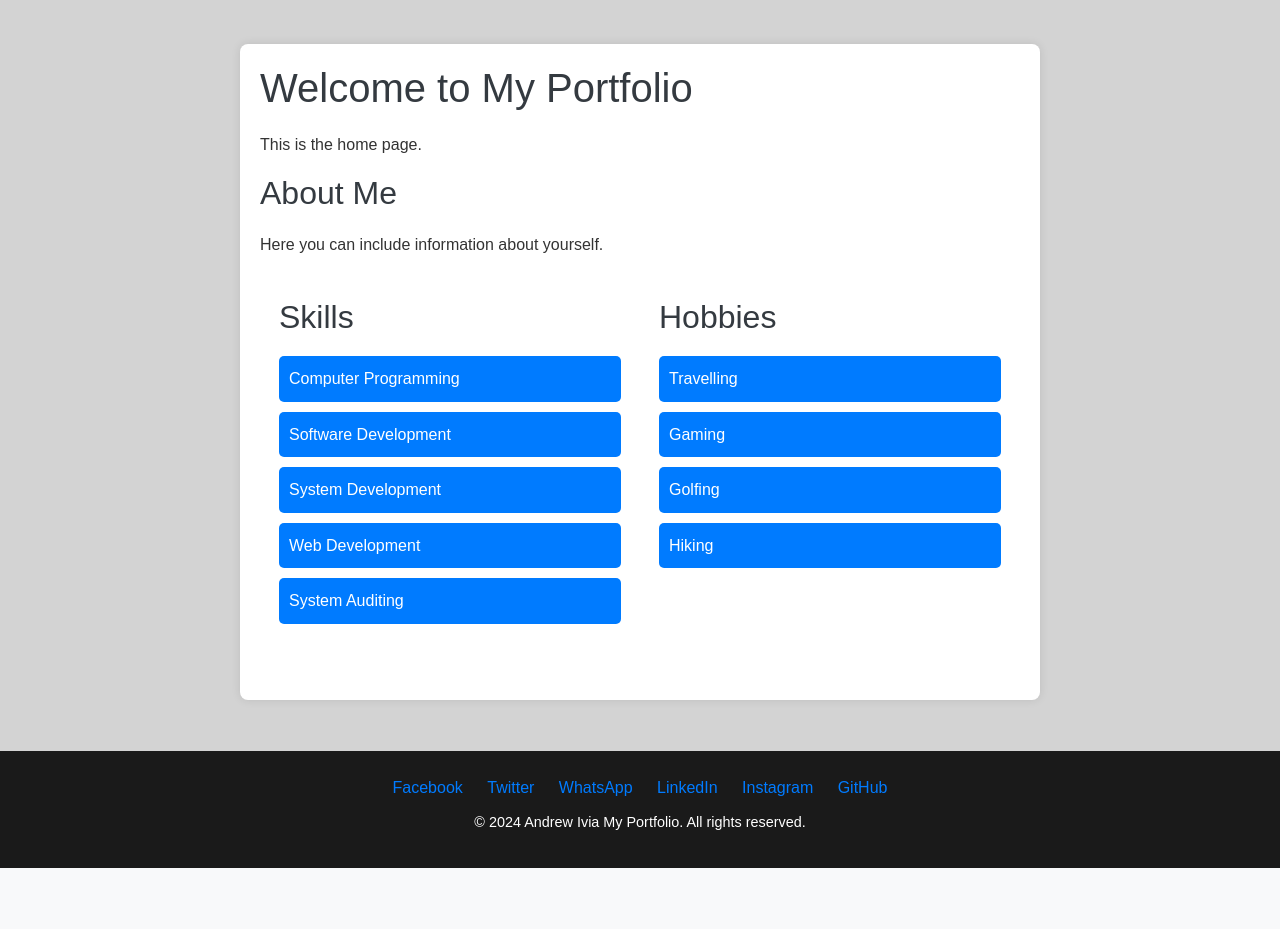
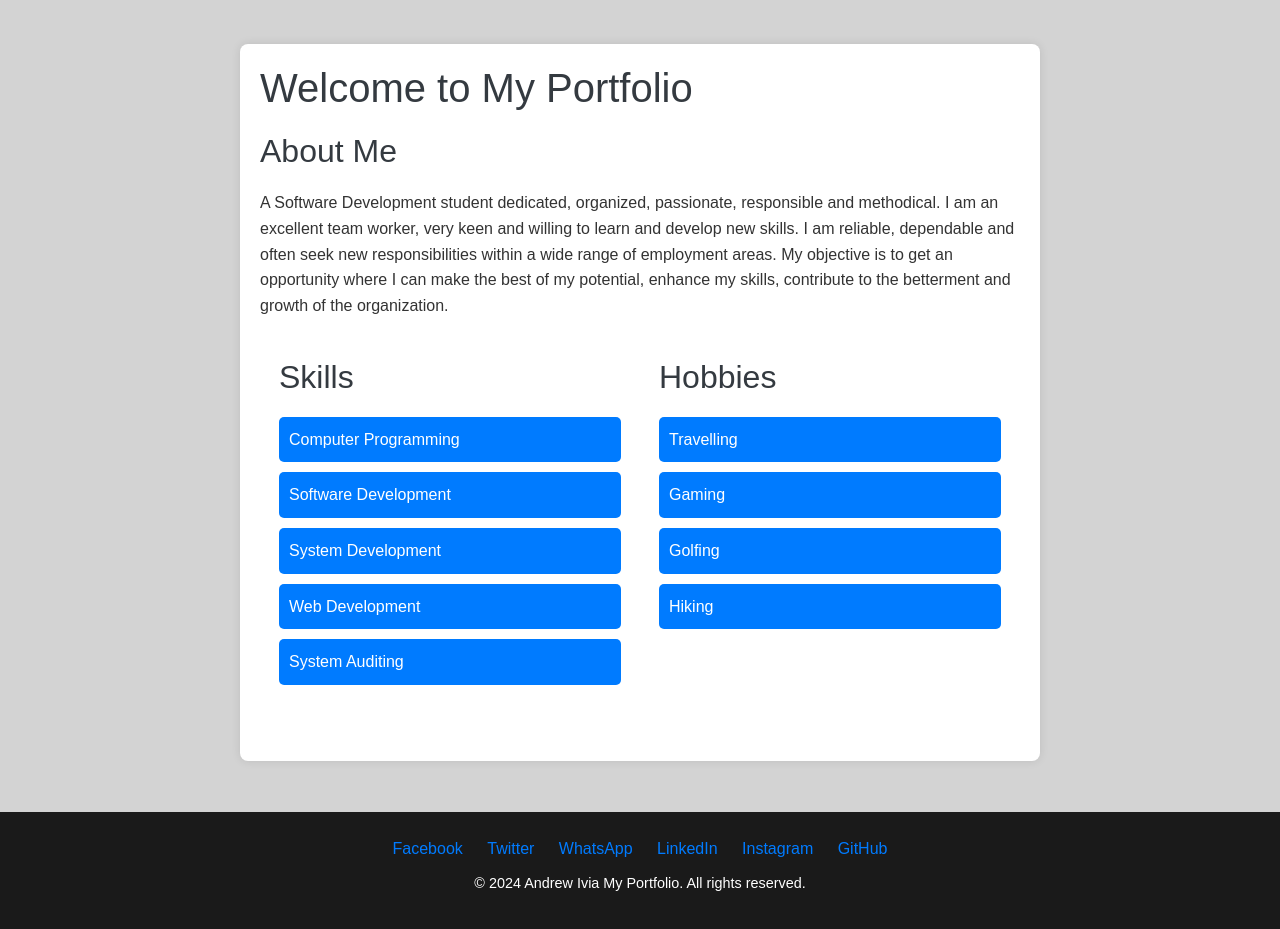
Before and after one commit to Ivia95/eMobilis-Django-Portfolio-Assignment, a Django app: page / in a window 1280 px wide. Shown: the part 58-987 px from the top of the page. Before the commit the page ends 926 px from the top, so only its background shows below. Run offline with Django 5.2, Linux system fonts and the light colour scheme; some libraries are stand-ins or nearby versions.

Commit message:
Updating Readme

```diff
--- a/contact/templates/contact/home.html
+++ b/contact/templates/contact/home.html
@@ -15,9 +15,11 @@
             flex-direction: column;
             min-height: 100vh;
         }
+
         .navbar {
             margin-bottom: 20px;
         }
+
         .container {
             max-width: 800px;
             margin: auto;
@@ -27,25 +29,31 @@
             box-shadow: 0 0 10px rgba(0, 0, 0, 0.1);
             flex: 1;
         }
+
         h1, h2 {
             color: #343a40;
             margin-bottom: 20px;
         }
+
         section {
             margin-bottom: 40px;
         }
+
         .skills-hobbies {
             display: flex;
             justify-content: space-around;
             margin-top: 20px;
         }
+
         .skills, .hobbies {
             width: 45%;
         }
+
         .skills ul, .hobbies ul {
             list-style-type: none;
             padding: 0;
         }
+
         .skills ul li, .hobbies ul li {
             background: #007bff;
             color: #fff;
@@ -54,9 +62,11 @@
             border-radius: 5px;
             transition: background 0.3s ease;
         }
+
         .skills ul li:hover, .hobbies ul li:hover {
             background: #0056b3;
         }
+
         footer {
             background: #1a1a1a;
             color: #fff;
@@ -66,27 +76,33 @@
             width: 100%;
             margin-top: auto;
         }
+
         .footer-content {
             max-width: 800px;
             margin: auto;
             text-align: center;
         }
+
         .footer-content .social-links a {
             color: #007bff;
             margin: 0 10px;
             text-decoration: none;
             transition: color 0.3s ease;
         }
+
         .footer-content .social-links a:hover {
             color: #0056b3;
         }
+
         .footer-content p {
             margin: 10px 0;
             font-size: 0.9em;
         }
+
         .navbar-nav .nav-link {
             transition: color 0.3s ease;
         }
+
         .navbar-nav .nav-link:hover {
             color: #0056b3;
         }
@@ -96,7 +112,8 @@
 <!-- Navigation Bar -->
 <nav class="navbar navbar-expand-lg navbar-light bg-light">
     <a class="navbar-brand" href="#">My Portfolio</a>
-        <button class="navbar-toggler" type="button" data-toggle="collapse" data-target="#navbarNav" aria-controls="navbarNav" aria-expanded="false" aria-label="Toggle navigation">
+    <button class="navbar-toggler" type="button" data-toggle="collapse" data-target="#navbarNav"
+            aria-controls="navbarNav" aria-expanded="false" aria-label="Toggle navigation">
         <span class="navbar-toggler-icon"></span>
     </button>
     <div class="collapse navbar-collapse" id="navbarNav">
@@ -114,12 +131,23 @@
 <!-- Main Content -->
 <div class="container mt-4">
     <h1>Welcome to My Portfolio</h1>
-        <p>This is the home page.</p>
 
     <!-- About Me Section -->
     <section id="about">
         <h2>About Me</h2>
-            <p>Here you can include information about yourself.</p>
+        <p>A Software Development student
+            dedicated, organized, passionate,
+            responsible and methodical. I am an
+            excellent team worker, very keen
+            and willing to learn and develop
+            new skills. I am reliable, dependable
+            and often seek new responsibilities
+            within a wide range of employment
+            areas. My objective is to get an
+            opportunity where I can make the
+            best of my potential, enhance my
+            skills, contribute to the betterment
+            and growth of the organization.</p>
     </section>
 
     <!-- Skills and Hobbies Section -->
--- a/contact/templates/contact/success.html
+++ b/contact/templates/contact/success.html
@@ -111,7 +111,7 @@
     <!-- Main Content -->
     <div class="container mt-4">
         <h1>Thank you for reaching out to us!</h1>
-        <p>We will get back to you soon.</p>
+        <p>We will get back to you soon, feel free to confirm any credentials and contact any past and present employer to authenticate, acknowledge, confirm skill work experience etcetera </p>
     </div>
     <br>
     <br>
```
Also changed, not shown: README.md, db.sqlite3. Lines whose indentation alone changed are shown as unchanged.
